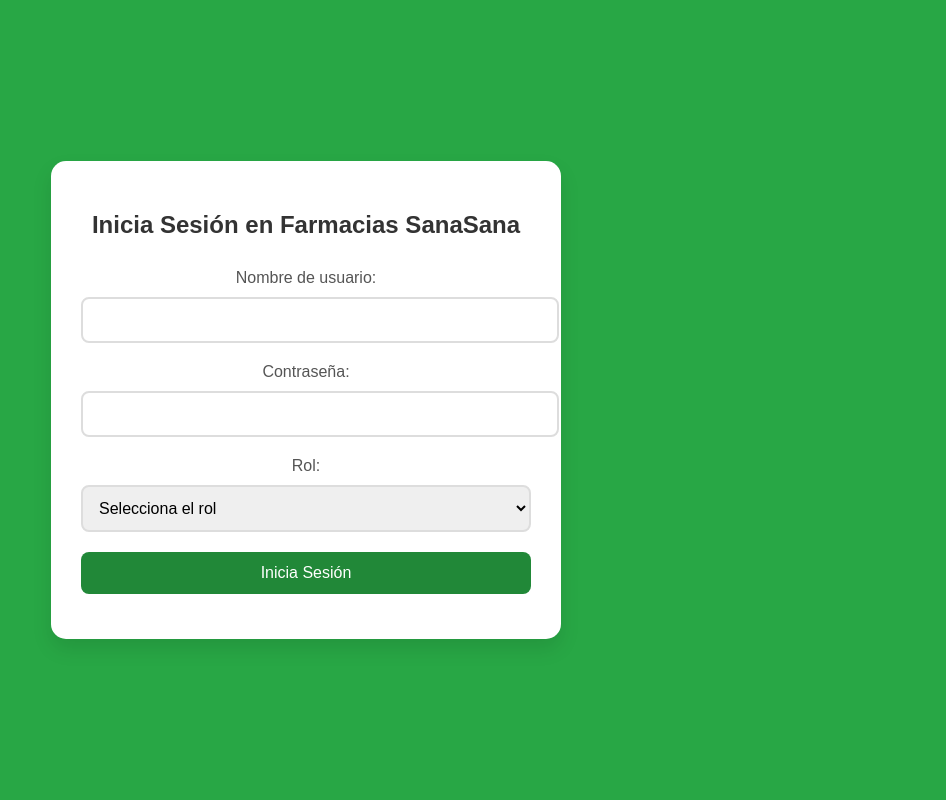
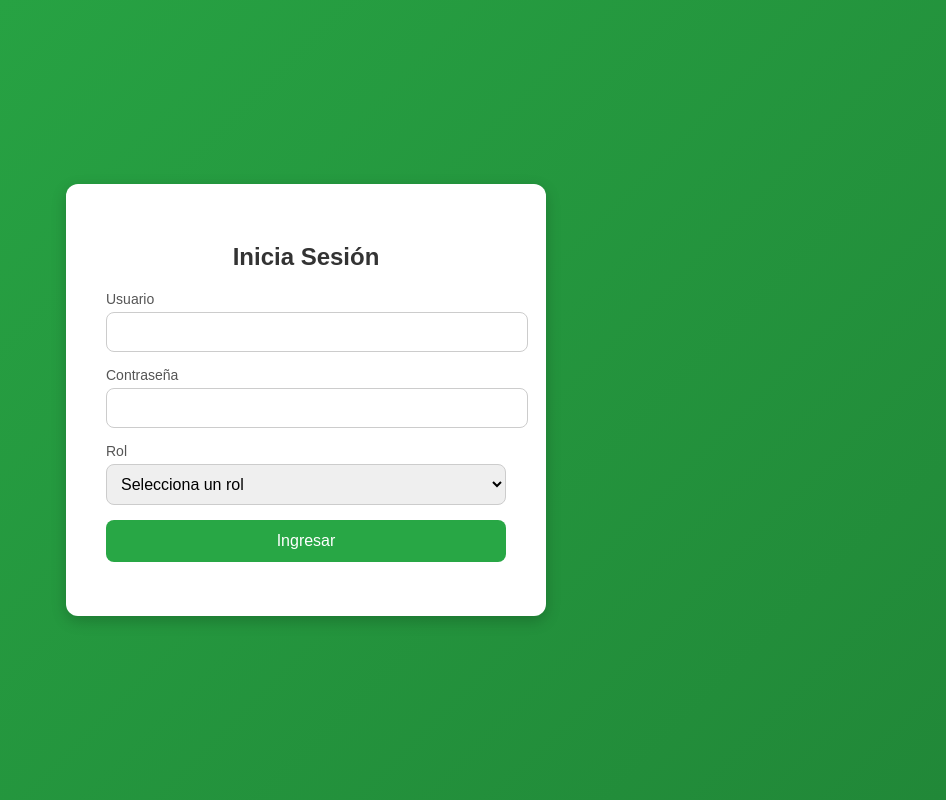
Before and after one commit to Tayron2024/FarmaciaSistemaVenta, a Django app: page /home/ in a window 1280 px wide. Shown: the whole page, without its empty margins (334-1280 px from the left). Run offline with Django 5.2, Linux system fonts and the light colour scheme.

Commit message:
Add files via upload

```diff
--- a/FarmaciaApp/FarmaciaApp/urls.py
+++ b/FarmaciaApp/FarmaciaApp/urls.py
@@ -15,4 +15,6 @@ urlpatterns = [
     path('gestion_compra/',views.compra),
     path('cliente/', views.cliente, name='cliente'),
     path('compra/', views.compra, name='compra'),
+    path('compra/confirmacion_pago/', views.confirmacion_pago, name='confirmacion_pago'),
+
 ]
--- a/FarmaciaApp/sistemaApp/views.py
+++ b/FarmaciaApp/sistemaApp/views.py
@@ -20,3 +20,5 @@ def sucursal(request):
     return render(request, "gestion_sucursal.html")
 def compra(request):
     return render(request, "gestion_compra.html")
+def confirmacion_pago(request):
+    return render(request, 'compra/confirmacion_pago.html')
--- a/FarmaciaApp/templates/gestion_cliente.html
+++ b/FarmaciaApp/templates/gestion_cliente.html
@@ -158,7 +158,7 @@
 </head>
 <body>
     <header>
-        <h1>Farmacias Mia</h1>
+        <h1>Farmacias SanaSana</h1>
         <nav>
             <a href="/home/">Cerrar Sesión</a>
         </nav>
--- a/FarmaciaApp/templates/home.html
+++ b/FarmaciaApp/templates/home.html
@@ -1,116 +1,104 @@
 <!DOCTYPE html>
-<html lang="en">
+<html lang="es">
 <head>
     <meta charset="UTF-8">
     <meta name="viewport" content="width=device-width, initial-scale=1.0">
-    <title>Pharmacy Management System</title>
+    <title>Farmacias SanaSana - Login</title>
     <style>
         body {
             font-family: Arial, sans-serif;
             margin: 0;
             padding: 0;
-            background-color: #28a745; /* Fondo verde */
+            display: flex;
+            justify-content: center;
+            align-items: center;
+            height: 100vh;
+            background: linear-gradient(135deg, #28a745, #218838);
         }
 
-        .container {
-            display: flex;
-            flex-direction: column;
-            align-items: center;
-            justify-content: center;
-            min-height: 100vh;
+        .login-container {
+            background: white;
+            padding: 40px;
+            border-radius: 12px;
+            box-shadow: 0 5px 15px rgba(0, 0, 0, 0.2);
+            text-align: center;
+            max-width: 400px;
+            width: 100%;
         }
 
-        .login-card {
-            background: #ffffff;
-            padding: 30px;
-            border-radius: 15px;
-            box-shadow: 0 10px 20px rgba(0, 0, 0, 0.1);
-            width: 100%;
-            max-width: 450px;
-            text-align: center;
-        }
-
-        .login-card h2 {
-            margin-bottom: 30px;
+        .login-container h2 {
+            margin-bottom: 20px;
             color: #333;
             font-size: 24px;
-            font-weight: 600;
         }
 
         .form-group {
-            margin-bottom: 20px;
+            margin-bottom: 15px;
+            text-align: left;
         }
 
         .form-group label {
             display: block;
-            margin-bottom: 10px;
+            font-size: 14px;
             color: #555;
-            font-size: 16px;
+            margin-bottom: 5px;
         }
 
         .form-group input, .form-group select {
             width: 100%;
-            padding: 12px;
-            border: 2px solid #ddd;
+            padding: 10px;
+            font-size: 16px;
+            border: 1px solid #ccc;
             border-radius: 8px;
-            font-size: 16px;
-            transition: border-color 0.3s;
-        }
-
-        .form-group input:focus, .form-group select:focus {
-            border-color: #28a745; /* Resalta el borde al hacer foco en verde */
         }
 
         .login-btn {
-            background-color: #218838; /* Botón verde más oscuro */
+            background-color: #28a745;
             color: white;
-            padding: 12px 15px;
             border: none;
+            padding: 12px;
+            font-size: 16px;
             border-radius: 8px;
             width: 100%;
             cursor: pointer;
-            font-size: 16px;
-            transition: background-color 0.3s;
+            transition: background 0.3s;
         }
 
         .login-btn:hover {
-            background-color: #1e7e34; /* Botón verde más oscuro al pasar el cursor */
+            background-color: #218838;
         }
 
         .error-message {
             color: red;
             font-size: 14px;
-            margin-top: 15px;
-            text-align: center;
+            margin-top: 10px;
         }
     </style>
 </head>
 <body>
-    <div class="container">
-        <div class="login-card">
-            <h2>Inicia Sesión en Farmacias SanaSana</h2>
+    <div class="login-container">
+        <h2>Inicia Sesión</h2>
         <form id="loginForm">
             <div class="form-group">
-                    <label for="username">Nombre de usuario:</label>
+                <label for="username">Usuario</label>
                 <input type="text" id="username" name="username" required>
             </div>
             <div class="form-group">
-                    <label for="password">Contraseña:</label>
+                <label for="password">Contraseña</label>
                 <input type="password" id="password" name="password" required>
             </div>
             <div class="form-group">
-                    <label for="role">Rol:</label>
+                <label for="role">Rol</label>
                 <select id="role" name="role" required>
-                        <option value="">Selecciona el rol</option>
-                        <option value="admin">Admin</option>
-                        <option value="pharmacist">Farmaceutico</option>
+                    <option value="">Selecciona un rol</option>
+                    <option value="admin">Administrador</option>
+                    <option value="pharmacist">Farmacéutico</option>
                     <option value="assistant">Cliente</option>
                 </select>
             </div>
-                <button type="submit" class="login-btn">Inicia Sesión</button>
+            <button type="submit" class="login-btn">Ingresar</button>
             <p class="error-message" id="errorMessage"></p>
         </form>
-        </div>
     </div>
 
     <script>
@@ -125,13 +113,13 @@
             errorMessage.textContent = '';
 
             if (username === 'TayronAdmin' && password === '12345' && role === 'admin') {
-                window.location.href = '/admin'; // Redirige al dashboard del administrador
+                window.location.href = '/admin';
             } else if (username === 'tayron' && password === 'trabajador' && role === 'pharmacist') {
-                window.location.href = '/farmaceutico'; // Redirige al dashboard del farmacéutico
+                window.location.href = '/farmaceutico';
             } else if (username === 'douglas' && password === 'cliente' && role === 'assistant') {
-                window.location.href = '/cliente'; // Redirige al dashboard del asistente
+                window.location.href = '/cliente';
             } else {
-                errorMessage.textContent = 'Credenciales o rol no válidos. Por favor inténtalo de nuevo.';
+                errorMessage.textContent = 'Credenciales incorrectas o rol no válido';
             }
         });
     </script>
```
Also changed, not shown: FarmaciaApp/templates/farmaceutico.html (+16 -74 lines), FarmaciaApp/templates/gestion_inventario.html (+11 -30 lines), FarmaciaApp/templates/gestion_sucursal.html (+7 -12 lines). Lines whose indentation alone changed are shown as unchanged.
